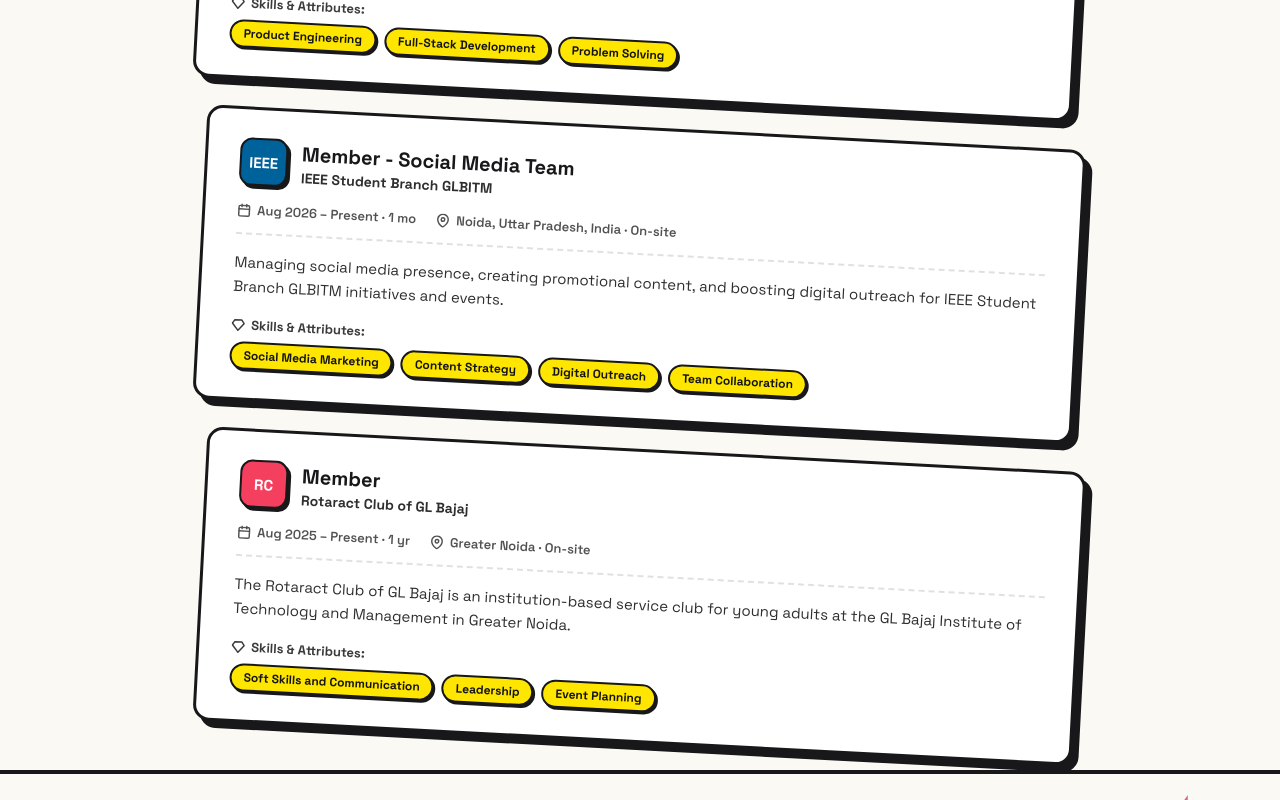
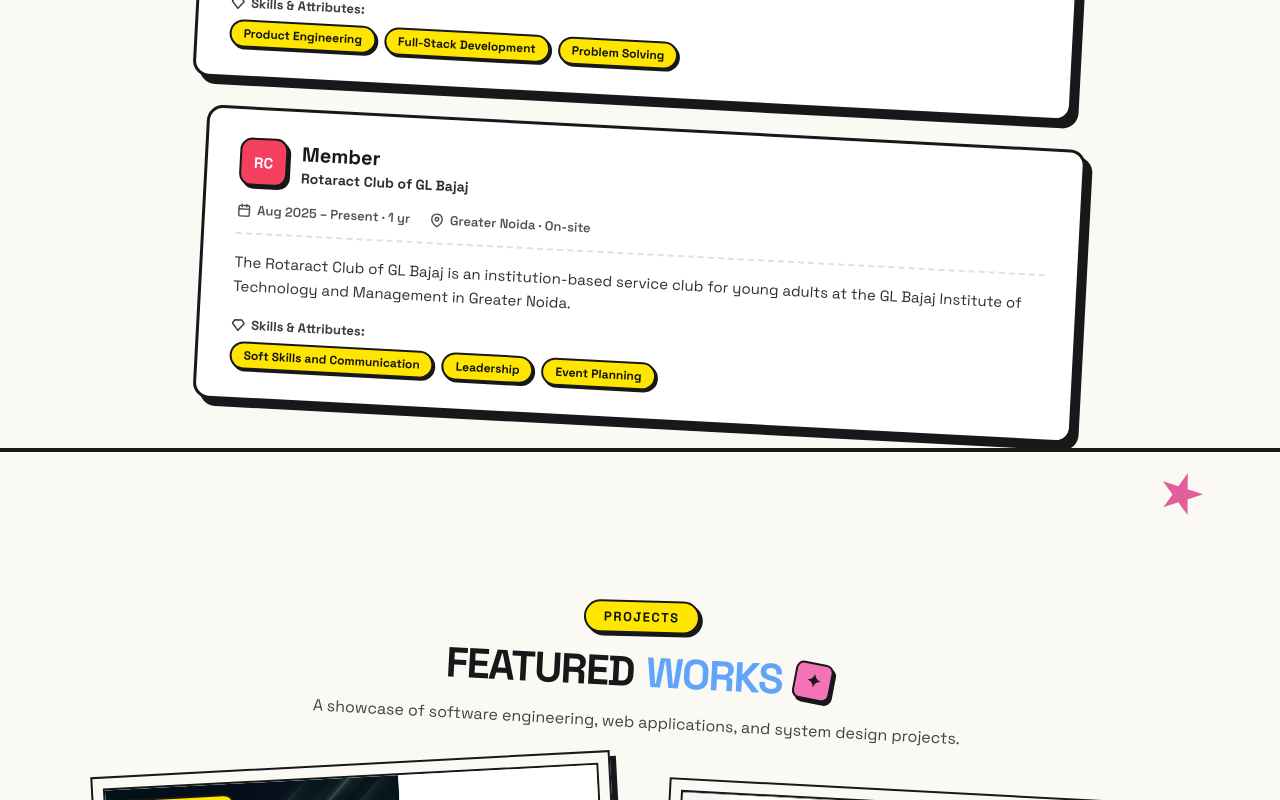
Before and after one commit to Namansaini2531/Portfolio, a React (Vite) app: page / in a window 1280 px wide. Shown: the part 2540-3340 px from the top of the page. Built offline with nearby package versions, Linux system fonts and the light colour scheme.

Commit message:
feat: add experience section with certificate and recommendation letter display support

```diff
--- a/src/components/Experience.jsx
+++ b/src/components/Experience.jsx
@@ -16,16 +16,7 @@
     logoBg: '#3b82f6',
     initials: 'MTA'
   },
-  {
-    role: 'Member - Social Media Team',
-    company: 'IEEE Student Branch GLBITM',
-    duration: 'Aug 2026 – Present · 1 mo',
-    location: 'Noida, Uttar Pradesh, India · On-site',
-    description: 'Managing social media presence, creating promotional content, and boosting digital outreach for IEEE Student Branch GLBITM initiatives and events.',
-    skills: ['Social Media Marketing', 'Content Strategy', 'Digital Outreach', 'Team Collaboration'],
-    logoBg: '#00629B',
-    initials: 'IEEE'
-  },
+
   {
     role: 'Member',
     company: 'Rotaract Club of GL Bajaj',
```
